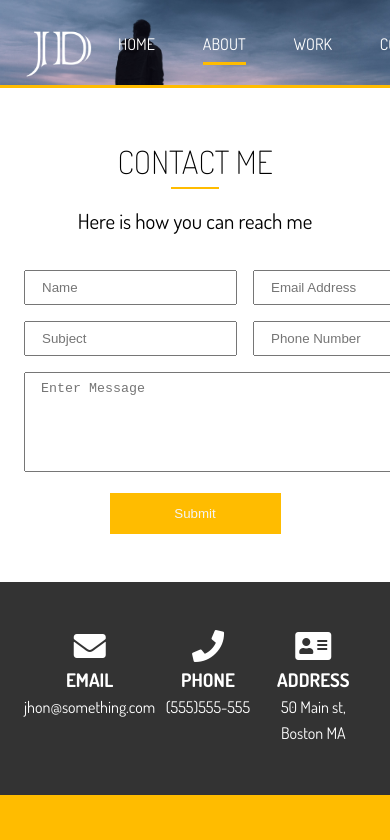
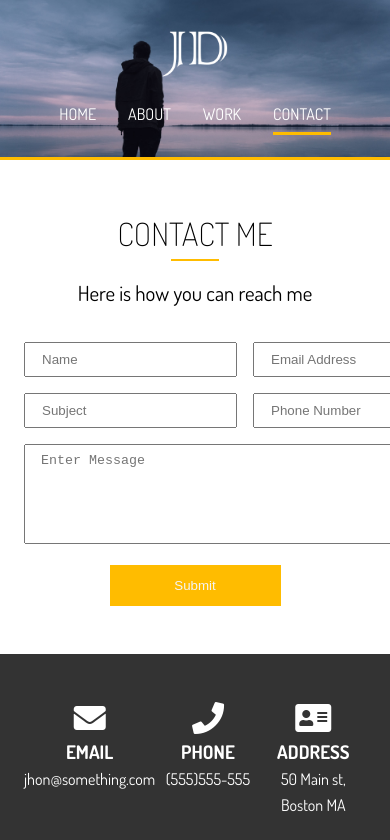
Before and after one commit to IPRIESPM/porfolio-sass, a website built with Vite: page src/contact.html in a window 390 px wide. Shown: the top 840 px of the page. Built offline with nearby package versions, Linux system fonts and the light colour scheme.

Commit message:
fix: :art: fixed current color nav, in contact page

```diff
--- a/src/assets/css/_media.scss
+++ b/src/assets/css/_media.scss
@@ -9,3 +9,30 @@
         padding-top: 5rem;
     }
 }
+
+@media (max-width: 500px) {
+    #main-nav {
+        flex-direction: column;
+        align-items: center;
+
+        li {
+            padding: 1rem;
+        }
+    }
+
+    #header {
+        &-home {
+            height: 10rem;
+            border-bottom: 3px solid $main-color;
+            background-position: 20% 30%;
+
+            .header-content {
+                display: none;
+            }
+        }
+
+        &-inner {
+            height: 10rem;
+        }
+    }
+}
--- a/src/contact.html
+++ b/src/contact.html
@@ -20,9 +20,9 @@
                 <img src="assets/img/logo.png" alt="my portfolio logo" id="logo" width="70px" height="70px">
                 <ul>
                     <li><a href="index.html">Home</a></li>
-                    <li><a href="about.html" class="current">About</a></li>
+                    <li><a href="about.html">About</a></li>
                     <li><a href="work.html">Work</a></li>
-                    <li><a href="contact.html">Contact</a></li>
+                    <li><a class="current" href="contact.html">Contact</a></li>
                 </ul>
             </nav>
         </div>
```
